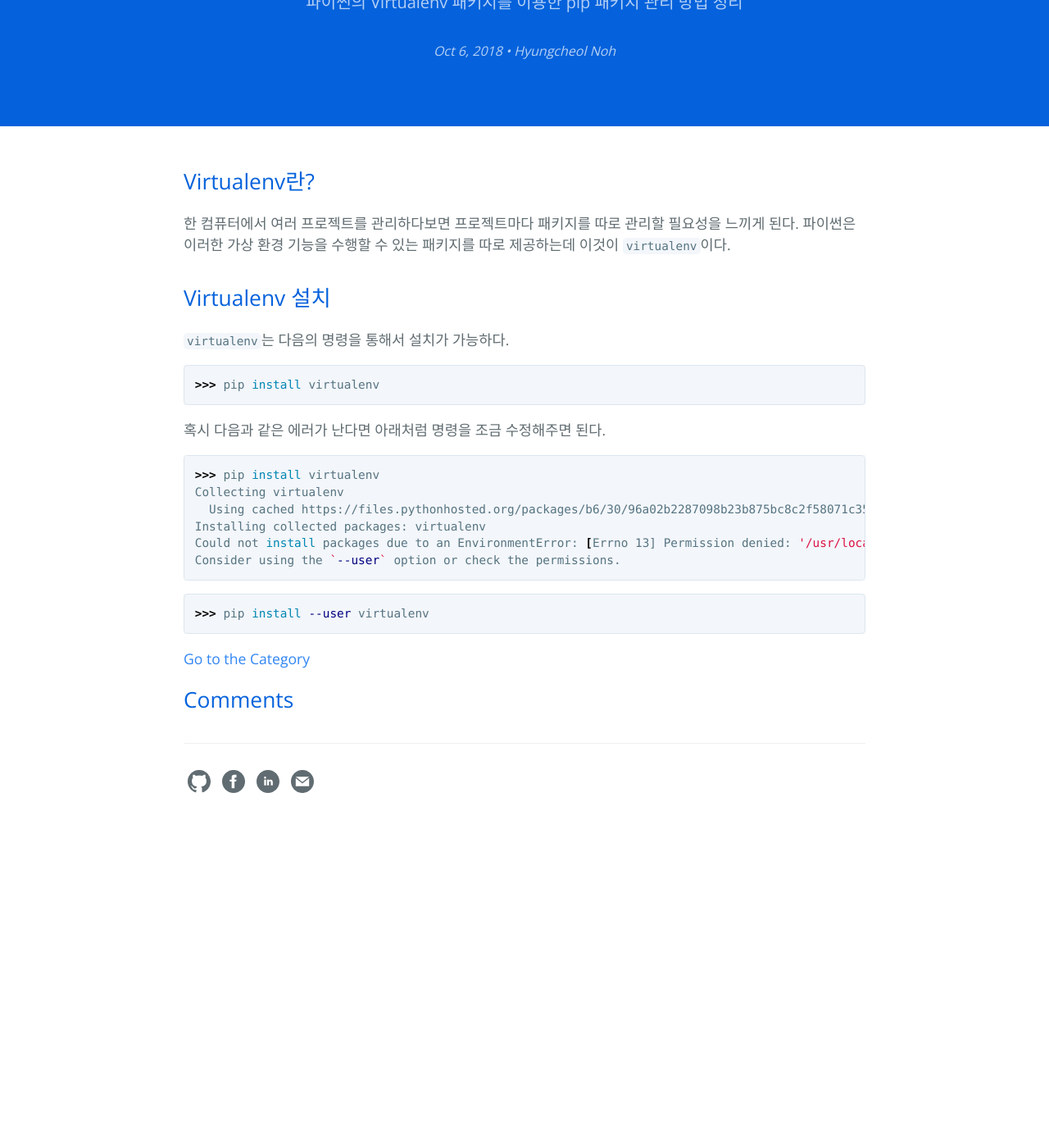
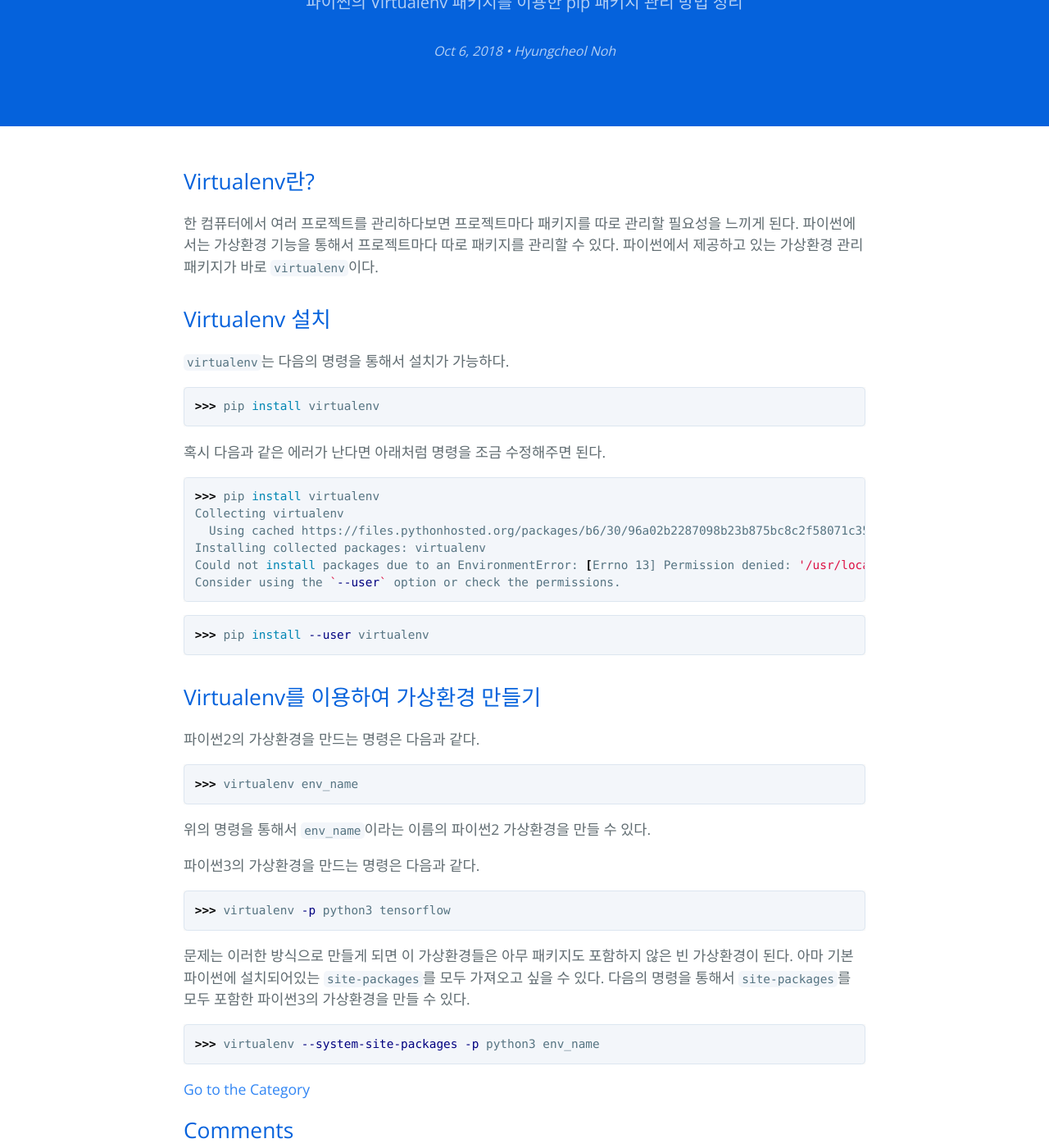
Before and after one commit to hcnoh/hcnoh.github.io, a Jekyll site: the page built from _posts/2018-10-06-virtualenv.md, in a window 1280 px wide and 1400 px high, scrolled down 243 px. Shown: the whole window at 82% size. Built offline with Jekyll 4.4.1, drawn with Linux system fonts in a browser that asks for light colours; comment, search, counter and statistics services are not loaded; before the commit the page ends 1264 px from its top, so only the background shows below that.

Commit message:
Update 2018-10-06-virtualenv.md

````diff
--- a/_posts/2018-10-06-virtualenv.md
+++ b/_posts/2018-10-06-virtualenv.md
@@ -11,7 +11,7 @@ permalink: /2018-10-06-virtualenv
 ---
 
 ## Virtualenv란?
-한 컴퓨터에서 여러 프로젝트를 관리하다보면 프로젝트마다 패키지를 따로 관리할 필요성을 느끼게 된다. 파이썬은 이러한 가상 환경 기능을 수행할 수 있는 패키지를 따로 제공하는데 이것이 `virtualenv`이다.
+한 컴퓨터에서 여러 프로젝트를 관리하다보면 프로젝트마다 패키지를 따로 관리할 필요성을 느끼게 된다. 파이썬에서는 가상환경 기능을 통해서 프로젝트마다 따로 패키지를 관리할 수 있다. 파이썬에서 제공하고 있는 가상환경 관리 패키지가 바로 `virtualenv`이다.
 
 ## Virtualenv 설치
 `virtualenv`는 다음의 명령을 통해서 설치가 가능하다.
@@ -34,3 +34,24 @@ Consider using the `--user` option or check the permissions.
 ```bash
 >>> pip install --user virtualenv
 ```
+
+## Virtualenv를 이용하여 가상환경 만들기
+파이썬2의 가상환경을 만드는 명령은 다음과 같다.
+
+```bash
+>>> virtualenv env_name
+```
+
+위의 명령을 통해서 `env_name`이라는 이름의 파이썬2 가상환경을 만들 수 있다.
+
+파이썬3의 가상환경을 만드는 명령은 다음과 같다.
+
+```bash
+>>> virtualenv -p python3 tensorflow
+```
+
+문제는 이러한 방식으로 만들게 되면 이 가상환경들은 아무 패키지도 포함하지 않은 빈 가상환경이 된다. 아마 기본 파이썬에 설치되어있는 `site-packages`를 모두 가져오고 싶을 수 있다. 다음의 명령을 통해서 `site-packages`를 모두 포함한 파이썬3의 가상환경을 만들 수 있다.
+
+```bash
+>>> virtualenv --system-site-packages -p python3 env_name
+```
````
